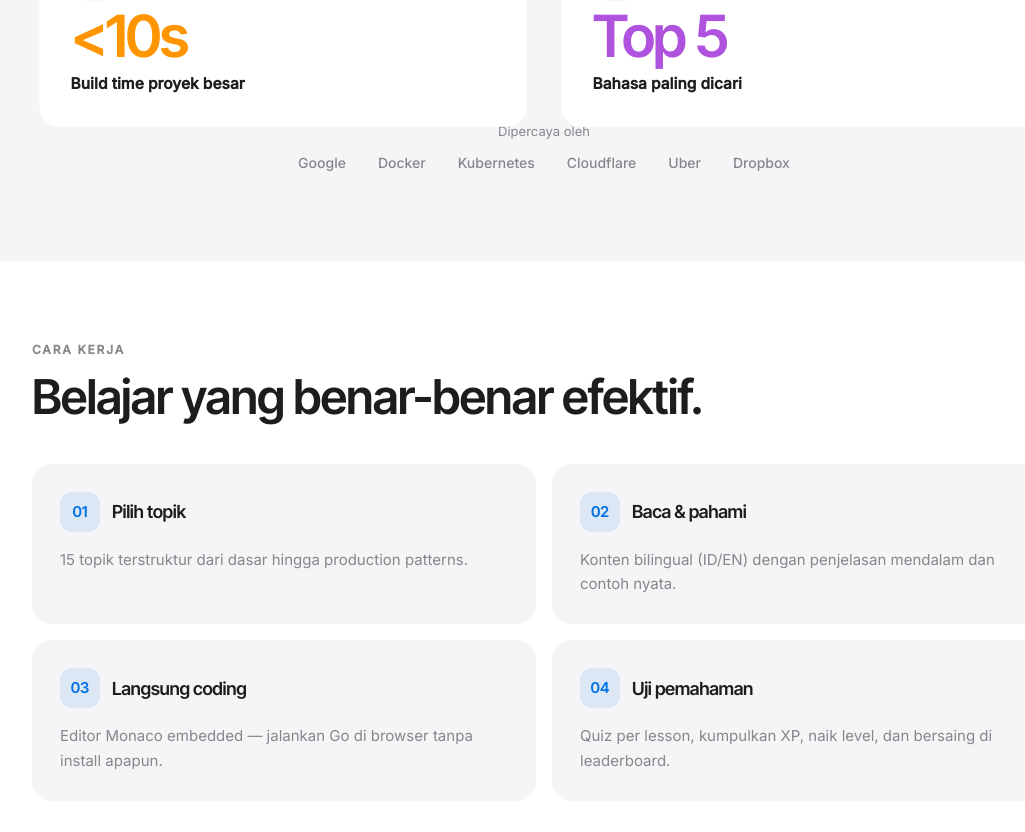
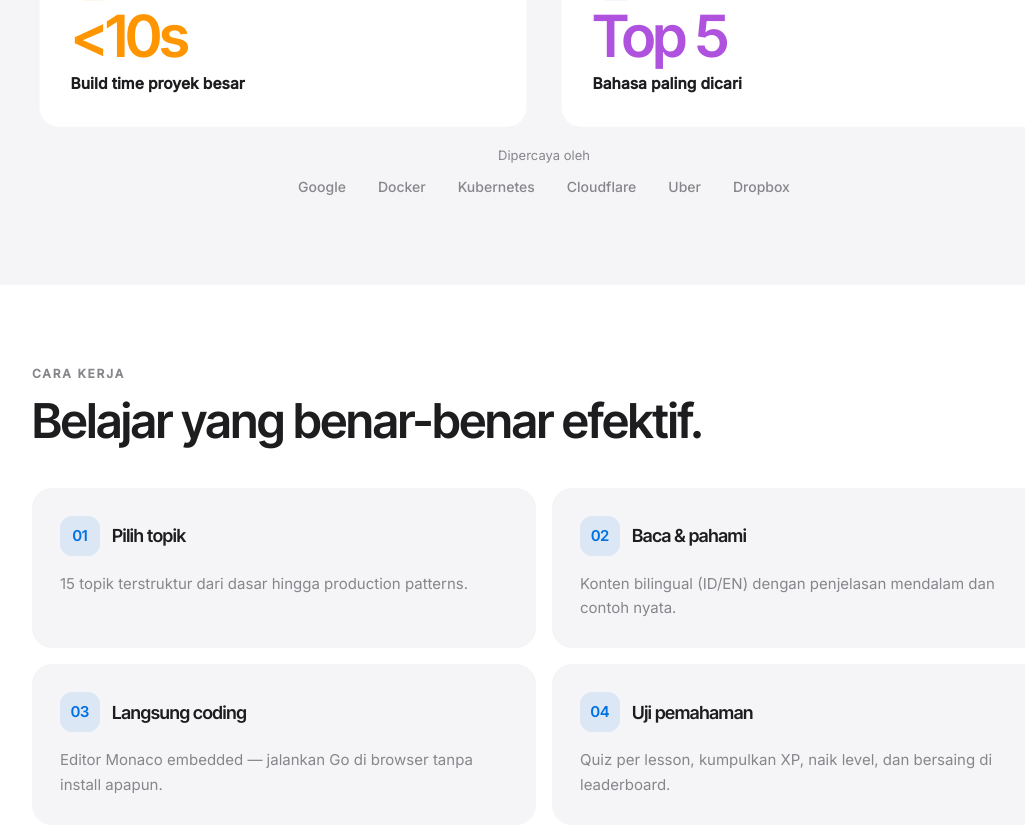
Before and after one commit to Kahfi10/go-learning, a Next.js app in the folder frontend/: page / in a window 1280 px wide. Shown: the part 1429-2261 px from the top of the page, without its empty margins (96-1121 px from the left). Built offline with nearby package versions, Linux system fonts and the light colour scheme; no server answers.

Commit message:
fix(why-go): increase gap above trusted-by label

```diff
--- a/frontend/app/(marketing)/page.tsx
+++ b/frontend/app/(marketing)/page.tsx
@@ -418,7 +418,7 @@ func worker(id int, wg *sync.WaitGroup) {
           </div>
 
           {/* Companies */}
-          <div className="mt-8 pb-2 text-center">
+          <div className="mt-12 sm:mt-14 pb-2 text-center">
             <p className="text-[#86868B] text-[12px] sm:text-[13px] mb-3">Dipercaya oleh</p>
             <div className="flex flex-wrap items-center justify-center gap-x-6 sm:gap-x-8 gap-y-2">
               {["Google", "Docker", "Kubernetes", "Cloudflare", "Uber", "Dropbox"].map((c) => (
```
